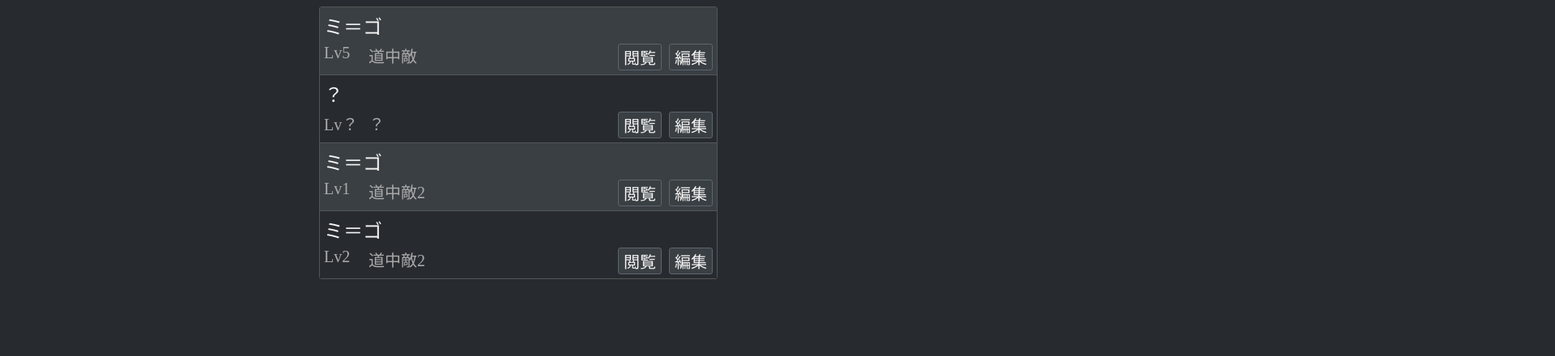
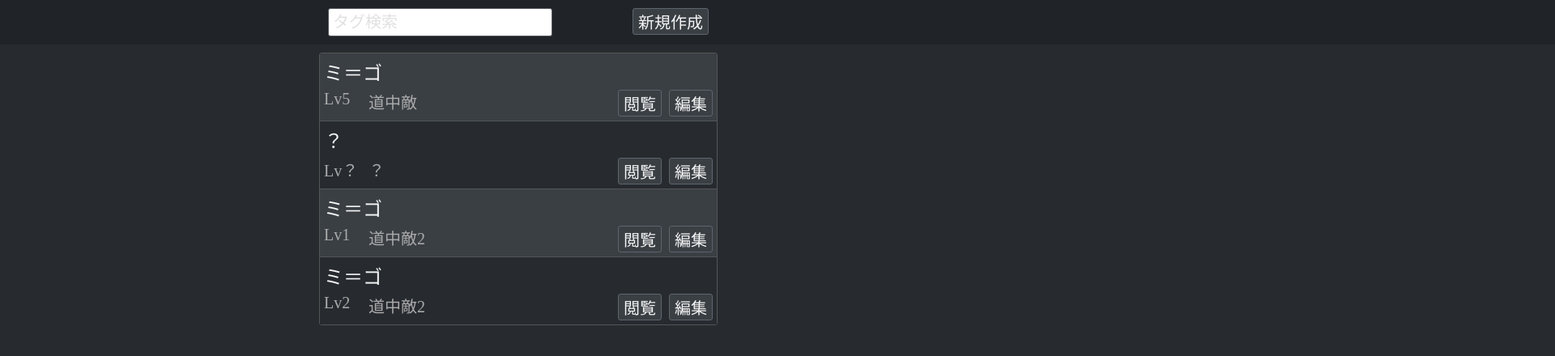
Before and after one commit to LyriDev/DralphMyth-EnemyData, a plain HTML site: page dist/index.html in a window 1280 px wide. Shown: the top 440 px of the page at 81% size, 1920 px wide, since content can reach past the window. Drawn offline with Linux system fonts and the light colour scheme.

Commit message:
Implement createButton

```diff
--- a/dist/css/index.css
+++ b/dist/css/index.css
@@ -3,11 +3,50 @@ html{
     color: #AAAAAA;
     font-size: 16px;
 }
-
+body{
+    margin-top:0;
+    overflow-x: hidden
+}
+#searchText,#createButton,.level,.tag,.viewButton,.editButton{
+    font-size: 1.25rem;
+}
+#createButton,.viewButton,.editButton{
+    border:solid 1px #5D656D;
+    border-radius: 3px;
+    background-color: #3A3F44;
+    color: #F5F5F5;
+    transition: border 0.3s;
+}
+#header{
+    margin:0 -200%;
+    padding:0 200%;
+    margin-top: 0px;
+    background-color: #202328;
+}
+form{
+    width: 490px;
+    margin: 0 auto;
+}
+#searchText{
+    margin: 10px;
+    padding: 5px;
+    border: 1px solid #52575C;
+    border-radius: 3px;
+}
+#searchText::placeholder{
+    color: #E1E1E1;
+}
+#searchText:focus {
+    background: #F9F9F9;
+}
+#createButtonArea{
+    margin: 10px;
+    float:right;
+}
 #main{
     position: absolute;
     width: 490px;
-    margin: auto;
+    margin: 10px auto;
     left: 0;
     right: 0;
     border:solid 1px #555555;
@@ -35,9 +74,6 @@ html{
     color: #F5F5F5;
     font-size: 1.5rem;
 }
-.level,.tag,.viewButton,.editButton{
-    font-size: 1.25rem;
-}
 .level{
     padding: 0px 5px 0px 5px;
     overflow-wrap: break-word;
@@ -54,13 +90,8 @@ html{
 }
 .viewButton,.editButton{
     margin: 0px 5px 5px 0px;
-    border:solid 1px #5D656D;
-    border-radius: 3px;
-    background-color: #3A3F44;
-    color: #F5F5F5;
-    transition: border 0.3s;
 }
-.viewButton:hover,.editButton:hover{
+#createButton:hover,.viewButton:hover,.editButton:hover{
     border:solid 1px #7A8288;
     cursor: pointer;
 }
--- a/dist/html/cash.json
+++ /dev/null
@@ -1 +0,0 @@
-{"url":null}
--- a/dist/index.html
+++ b/dist/index.html
@@ -7,6 +7,14 @@
     <link rel="stylesheet" href="css/index.css">
   </head>
   <body>
+    <div id="header">
+      <form>
+        <input type="text" id="searchText" placeholder="タグ検索">
+        <div id="createButtonArea">
+          <button id="createButton" onclick="location.href='./html/edit.html?index=0'; return false" >新規作成</button>
+        </div>
+      </form>
+    </div>
     <div id="main">
       読み込み中...
     </div>
--- a/dist/js/index.js
+++ b/dist/js/index.js
@@ -1,6 +1,4 @@
 function createEnemyElement(index,name,level,tag){//表示する敵データの要素を作成する関数
-    const viewUrl="./html/view.html"
-    const editUrl="./html/edit.html"
     return `
         <div class="data">
             <div class="name">${convertNull(name)}</div>
@@ -33,7 +31,6 @@ function getAllEnemyTag(data){//敵データの全タグ種を取得する関数
 }
 function showEnemyData(data,filter=null){//表示する敵データを作成する関数
     let result=""
-
     if(filter===null){//フィルターなしのとき
         let allEnemyTag=getAllEnemyTag(data)
         for(let i in allEnemyTag){//タグ毎にデータをまとめて出力する
@@ -47,6 +44,12 @@ function showEnemyData(data,filter=null){//表示する敵データを作成す
     mainArea.innerHTML=result//表の中身を変更する
 }
 
+function updatecreateButton(index){//"新規作成"ボタンで移動するリンク先を更新する関数
+    document.getElementById("createButtonArea").innerHTML=`
+    <button id="createButton" onclick="location.href='${editUrl}?index=${index}'; return false">新規作成</button>
+    `
+}
+
 /* ここから実際の処理 */
 $(function(){
     $.ajax({
@@ -54,6 +57,7 @@ $(function(){
         dataType:"json",// json形式でデータを取得
     })
     .done(function(data){
+        updatecreateButton(data.enemy.length)//"新規作成"ボタンで移動するリンク先を更新する
         showEnemyData(data)//全部のデータを表示する
     })
 })
--- a/dist/js/substructure.js
+++ b/dist/js/substructure.js
@@ -1,4 +1,7 @@
 const mainArea=document.getElementById("main")//書き換えるHTMLのエリア
+const viewUrl="./html/view.html"//view.htmlのローカルパス
+const editUrl="./html/edit.html"//edit.htmlのローカルパス
+
 
 /* 種別リスト */
 const elementList=["火","氷","風","土","雷","水","光","闇","無"]
```
